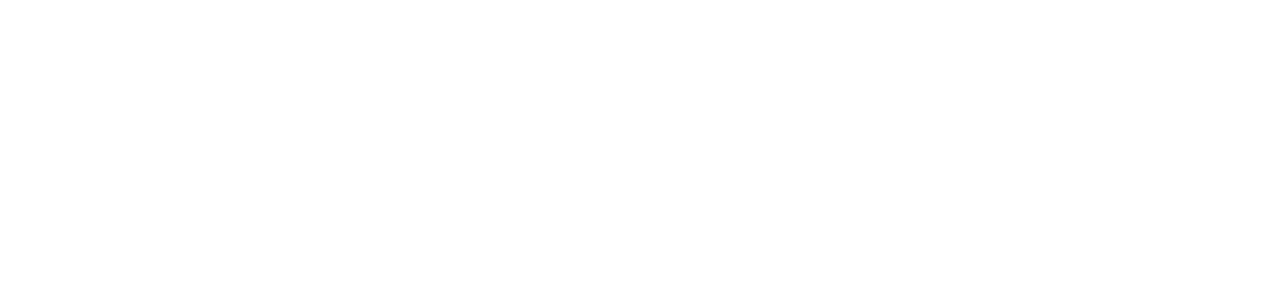
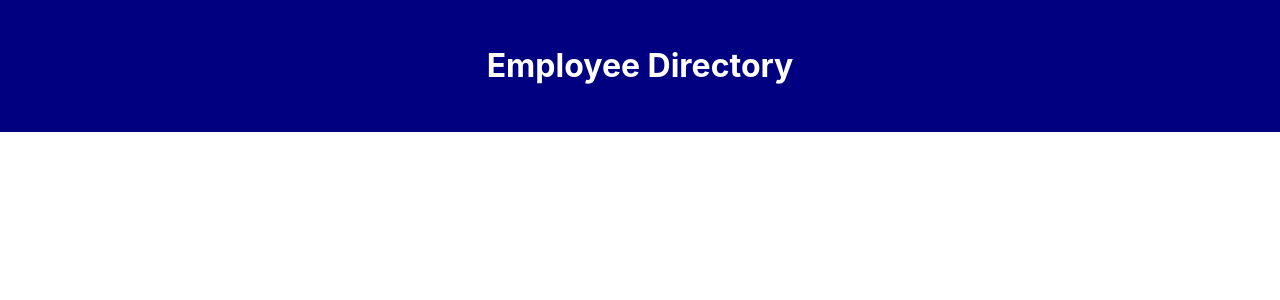
Before and after one commit to johnsonr84/react-employee-directory, a React (Create React App) app: page / in a window 1280 px wide. Shown: the top 300 px of the page. Built offline with nearby package versions, Linux system fonts and the light colour scheme.

Commit message:
add header

```diff
--- a/src/App.js
+++ b/src/App.js
@@ -1,13 +1,18 @@
-
+import React from 'react';
+import Header from './components/Header/header';
 
 function App() {
   return (
-    <div className="App">
-      <header className="App-header">
+    <>
+    <Header title="Employee Directory" />
 
-      </header>
-    </div>
-  );
+    </>
+
+
+
+
+
+);
 }
 
 export default App;
```
